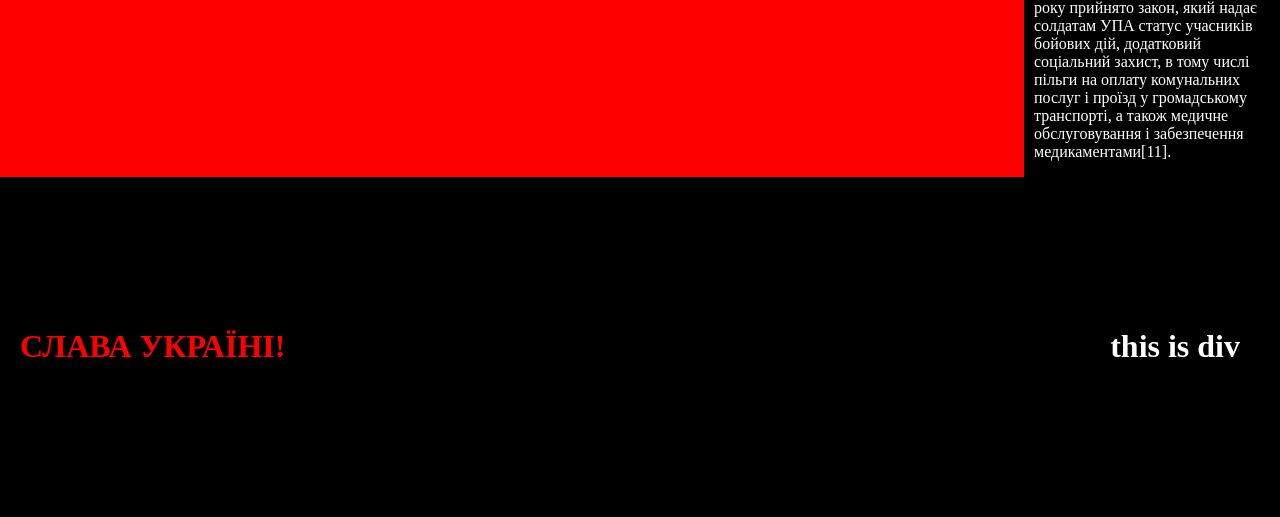
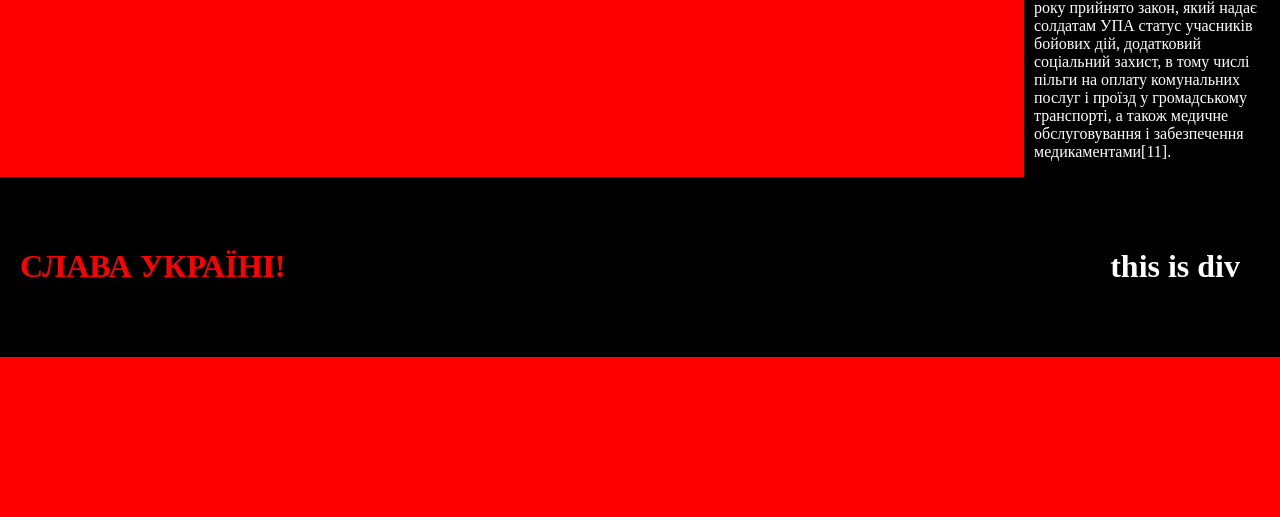
Before and after one commit to goloburdaivan/goloburdaivan.github.io, a PHP site: page /index.html in a window 1280 px wide. Shown: the part 1894-2411 px from the top of the page. After the commit the page ends 2251 px from the top, so only its background shows below. Run offline with PHP 8.4, Linux system fonts and the light colour scheme.

Commit message:
Fixed footer and header in lab 1

```diff
--- a/styles.css
+++ b/styles.css
@@ -25,6 +25,10 @@ a:link {
     color: white;
 }
 
+header {
+    height: auto;
+}
+
 nav {
     display: flex;
     justify-content: space-between;
@@ -47,7 +51,7 @@ footer {
     justify-content: space-between;
     align-items: center;
     width: 100%;
-    height: 30%;
+    height: auto;
     padding: 50px;
     padding-left: 0px;
     padding-right: 0px;
```
